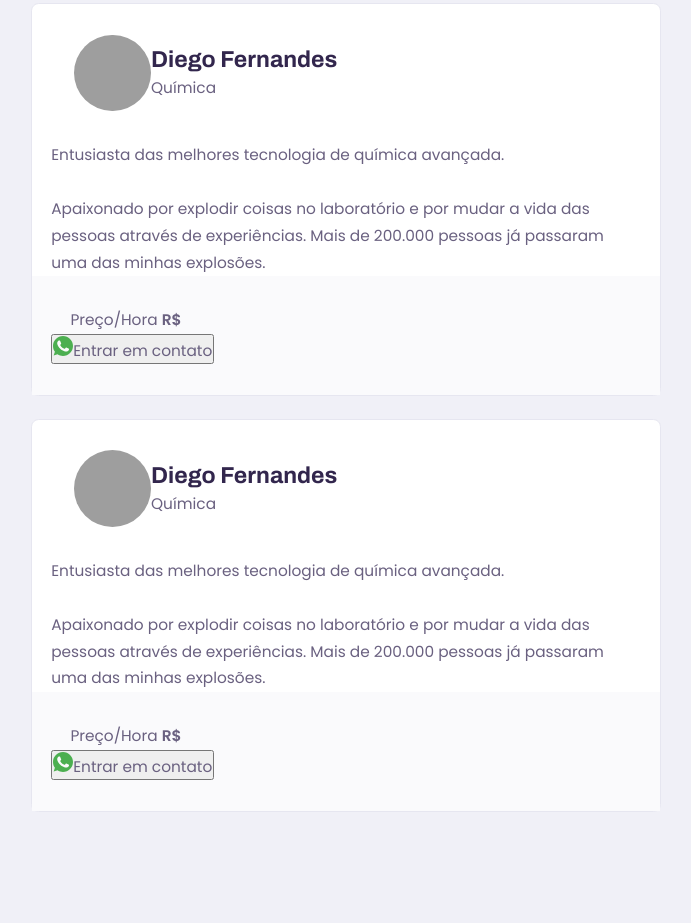
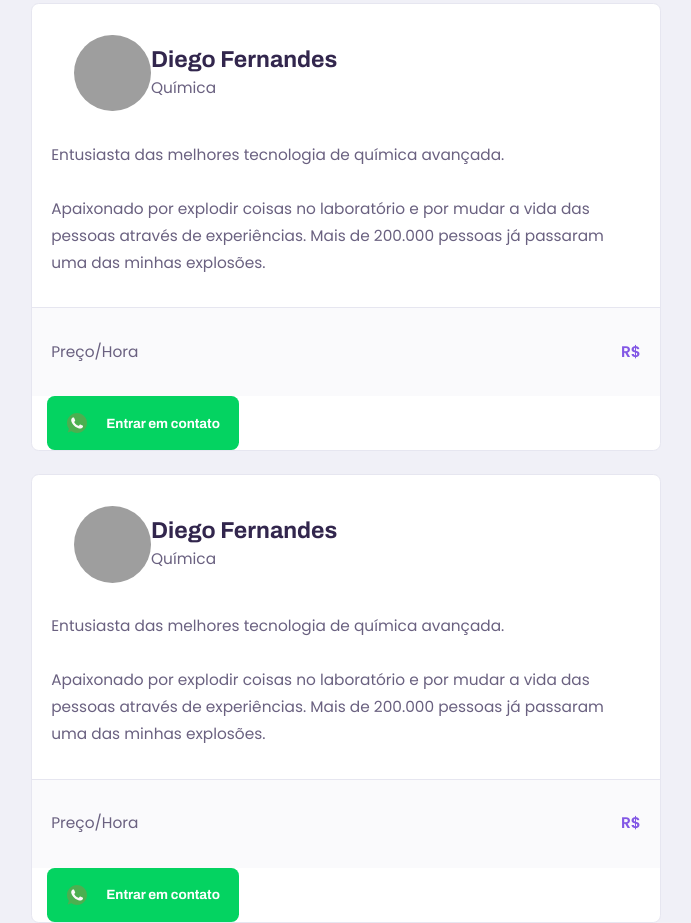
Before and after one commit to douglasabnovato/rocketseat-nlw-2, a plain HTML site: page study.html in a window 1280 px wide. Shown: the part 621-1544 px from the top of the page, without its empty margins (294-985 px from the left). Before the commit the page ends 1433 px from the top, so only its background shows below. Drawn offline with Linux system fonts and the light colour scheme; grey boxes are pictures that could not be loaded.

Commit message:
teacher-item e button

```diff
--- a/style/partials/page-study.css
+++ b/style/partials/page-study.css
@@ -153,7 +153,43 @@
     line-height: 2.8rem;
 }
 
-.teacher-item footer {
+.teacher-item footer p{
     padding: 3.2rem 2rem;
     background-color: var(--color-box-footer);
+    border-top: 1px solid var(--color-line-in-white);
+    margin-top: 3.2rem;
+
+    display: flex;
+    align-items: center;
+    justify-content: space-between;
 }
+
+.teacher-item footer p strong{
+    font-size: 1.6rem;
+    color: var(--color-primary);
+    display: block;
+}
+
+.teacher-item footer button {
+    width: 20rem;
+    height: 5.6rem;
+    background: var(--color-secondary);
+    color: var(--color-button-text);
+    border: 0;
+    border-radius: .8rem;
+    cursor: pointer;
+    font: 700 1.4rem Archivo;
+
+    display: flex;
+    align-items: center;
+    justify-content: space-evenly;
+
+    text-decoration: none;
+
+    transition: background 0.2s;
+    margin-left: 1.6rem;
+}
+
+.teacher-item footer button:hover {
+    background: var(--color-secondary-dark);
+}
```
